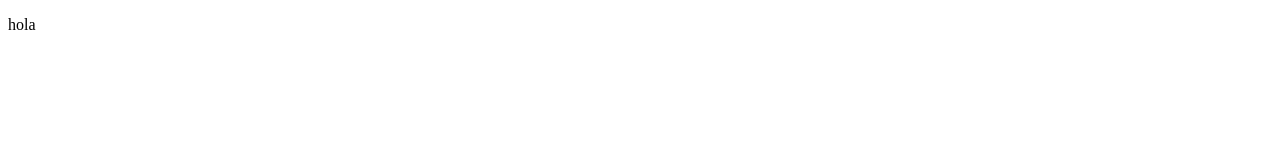
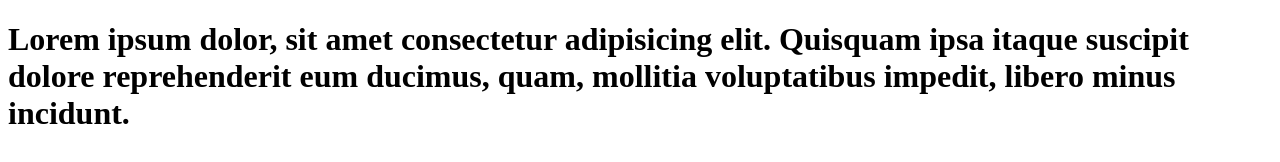
Before and after one commit to Iahlik/iahlik.github.io, a plain HTML site: page index.html in a window 1280 px wide. Drawn offline with Linux system fonts and the light colour scheme.

Commit message:
Encabezado gigante

```diff
--- a/index.html
+++ b/index.html
@@ -7,6 +7,6 @@
     <title>Document</title>
 </head>
 <body>
-    <p>hola</p>
+<h1>Lorem ipsum dolor, sit amet consectetur adipisicing elit. Quisquam ipsa itaque suscipit dolore reprehenderit eum ducimus, quam, mollitia voluptatibus impedit, libero minus incidunt.</h1>
 </body>
 </html>
```
